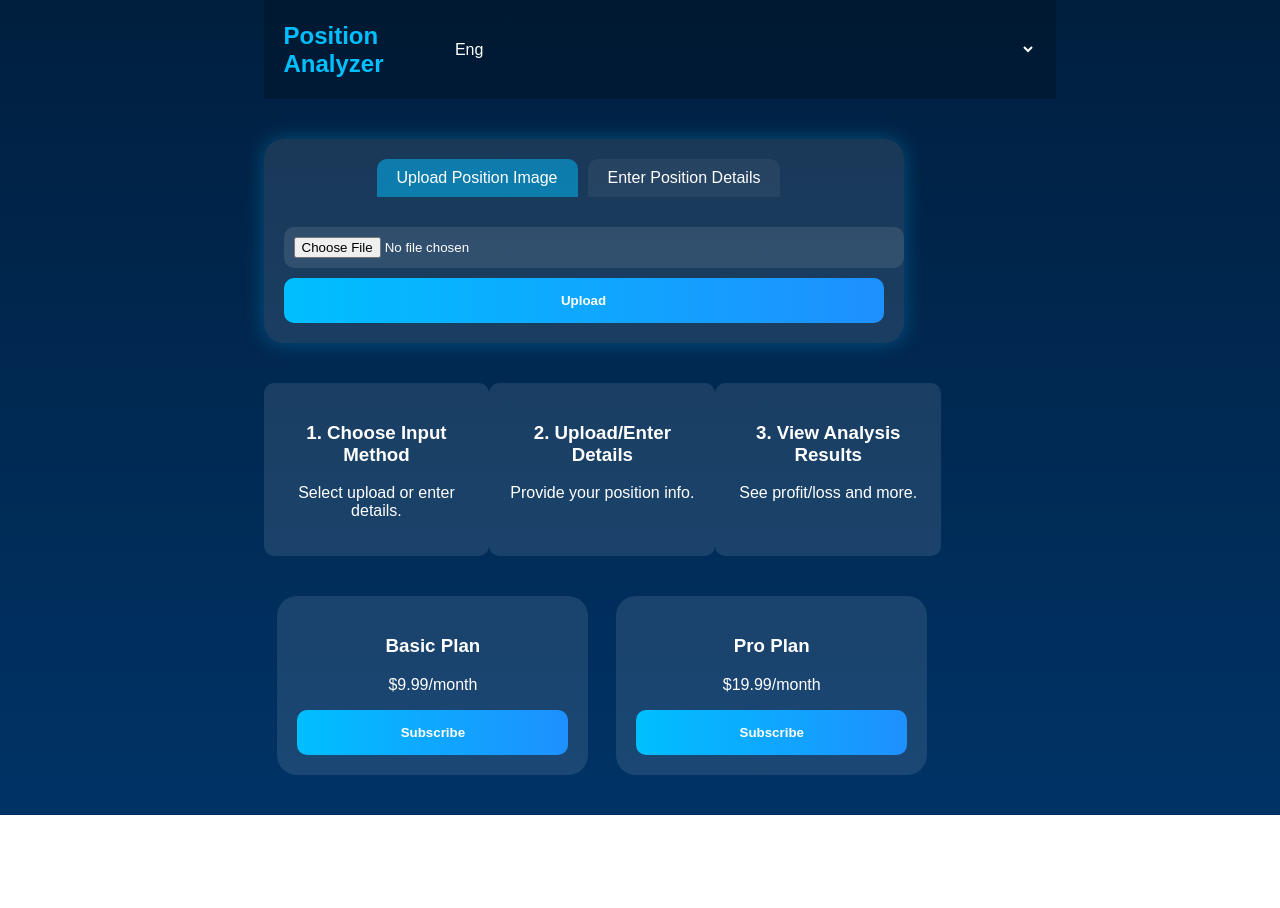
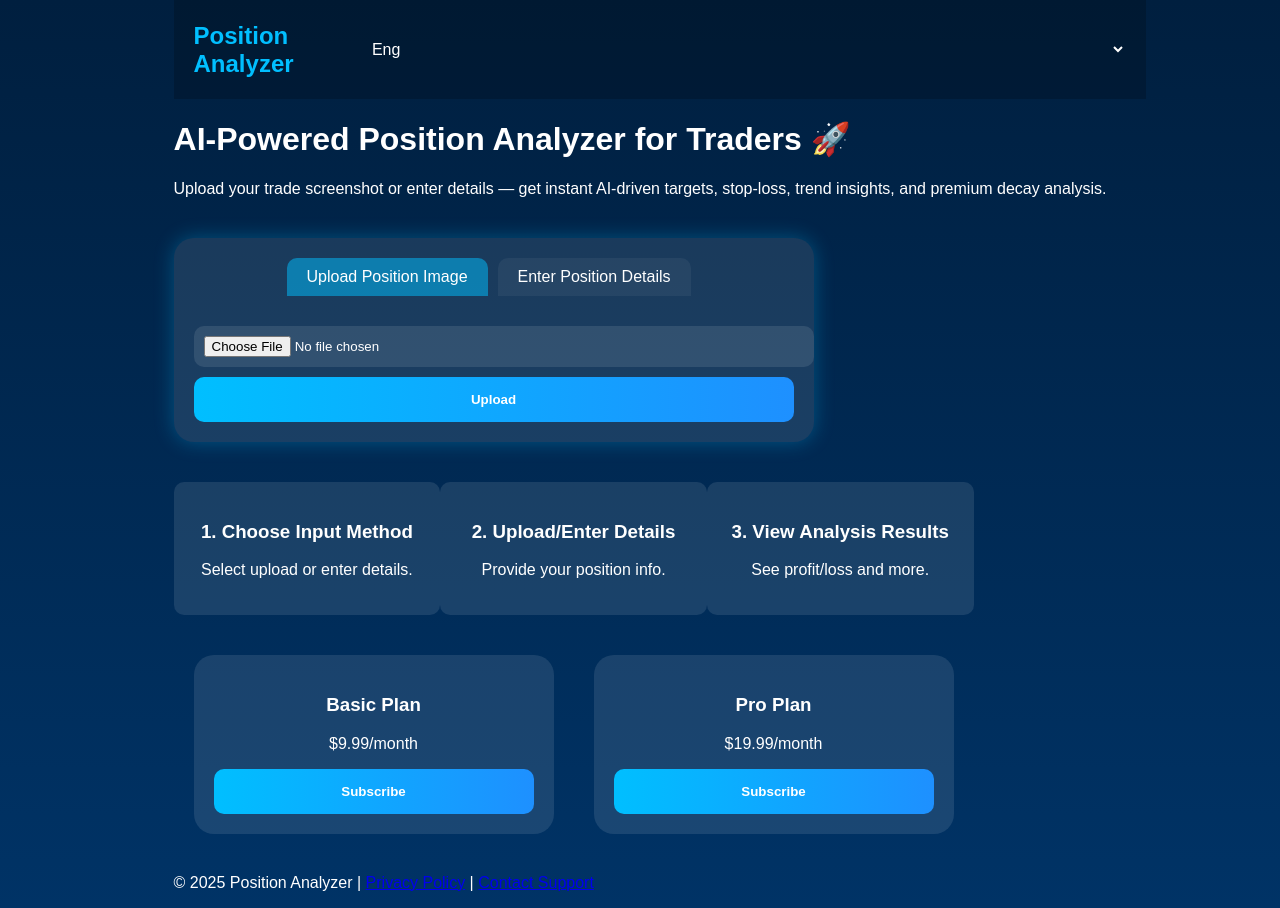
Before and after one commit to suryachawan112200-gif/POSITION-ANALYZER-APP, a Next.js app: page / in a window 1280 px wide. Before the commit the page ends 815 px from the top, so only its background shows below. Built offline with nearby package versions, Linux system fonts and the light colour scheme.

Commit message:
Centered layout, added header text, and footer with privacy policy and contact

```diff
--- a/src/pages/index.js
+++ b/src/pages/index.js
@@ -57,8 +57,10 @@ export default function Home() {
   };
 
   return (
-    <>
-      <header>
+    <div className="min-h-screen flex justify-center">
+      <div className="w-full max-w-4xl">
+        {/* Header */}
+        <header className="flex justify-between items-center p-4">
           <div className="logo">Position Analyzer</div>
           <select className="language-switcher">
             <option>Eng</option>
@@ -66,6 +68,14 @@ export default function Home() {
             <option>Fra</option>
           </select>
         </header>
+
+        {/* Hero Section */}
+        <div className="text-center p-6">
+          <h1>AI-Powered Position Analyzer for Traders 🚀</h1>
+          <p>
+            Upload your trade screenshot or enter details — get instant AI-driven targets, stop-loss, trend insights, and premium decay analysis.
+          </p>
+        </div>
 
         <div className="main-box">
           <div className="tabs">
@@ -176,7 +186,7 @@ export default function Home() {
               </div>
               <h4>Stop Losses:</h4>
               <div className="levels-grid">
-              {result.market_stoplosses.map((sl, idx) => (  // Changed from stoplosses to market_stoplosses
+                {result.market_stoplosses.map((sl, idx) => (
                   <div key={idx} className="level-item">${sl.toFixed(5)}</div>
                 ))}
                 <p><strong>User Stop Loss:</strong> ${result.user_stoploss.toFixed(5)}</p>
@@ -213,6 +223,12 @@ export default function Home() {
             <button>Subscribe</button>
           </div>
         </div>
-    </>
+
+        {/* Footer with Privacy Policy and Contact Details */}
+        <footer className="text-center p-4">
+          <p>© 2025 Position Analyzer | <a href="#">Privacy Policy</a> | <a href="#">Contact Support</a></p>
+        </footer>
+      </div>
+    </div>
   );
 }
```
Lines whose indentation alone changed are shown as unchanged.
